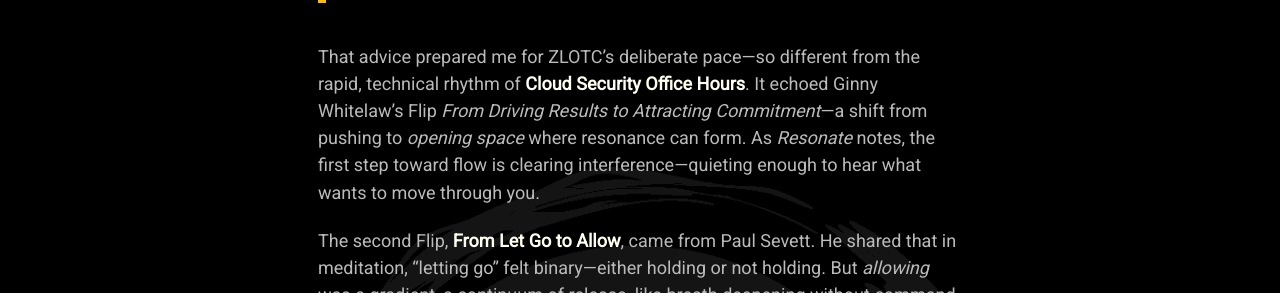
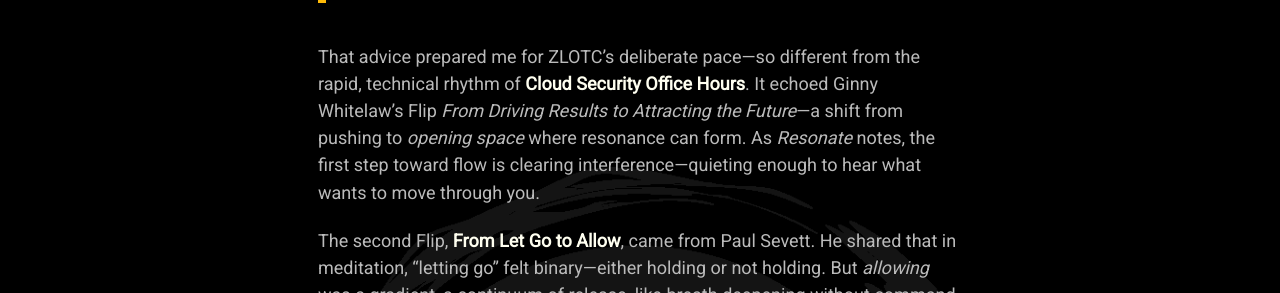
Before and after one commit to mindset-dojo/mindset-dojo.github.io, a Jekyll site: the page built from _insights/2025-10-26-circle-teaching-learning.md, in a window 1280 px wide and 900 px high, scrolled down 568 px. Shown: the part 160-453 px from the top of the window. Built offline with Jekyll 4.4.1, drawn with Linux system fonts in a browser that asks for light colours; some web fonts are replaced.

Commit message:
fix(circle-teaching-learning): correct flip name.

```diff
--- a/_insights/2025-10-26-circle-teaching-learning.md
+++ b/_insights/2025-10-26-circle-teaching-learning.md
@@ -36,7 +36,7 @@ This one came not from Zen, but from our own.
 > “If you’re stuck with something in Zen, sit with it until it makes sense, instead of reacting.”
 
 That advice prepared me for ZLOTC’s deliberate pace—so different from the rapid, technical rhythm of **Cloud Security Office Hours**.
-It echoed Ginny Whitelaw’s Flip *From Driving Results to Attracting Commitment*—a shift from pushing to *opening space* where resonance can form.
+It echoed Ginny Whitelaw’s Flip *From Driving Results to Attracting the Future*—a shift from pushing to *opening space* where resonance can form.
 As *Resonate* notes, the first step toward flow is clearing interference—quieting enough to hear what wants to move through you.
 
 The second Flip, **From Let Go to Allow**, came from Paul Sevett.
```
